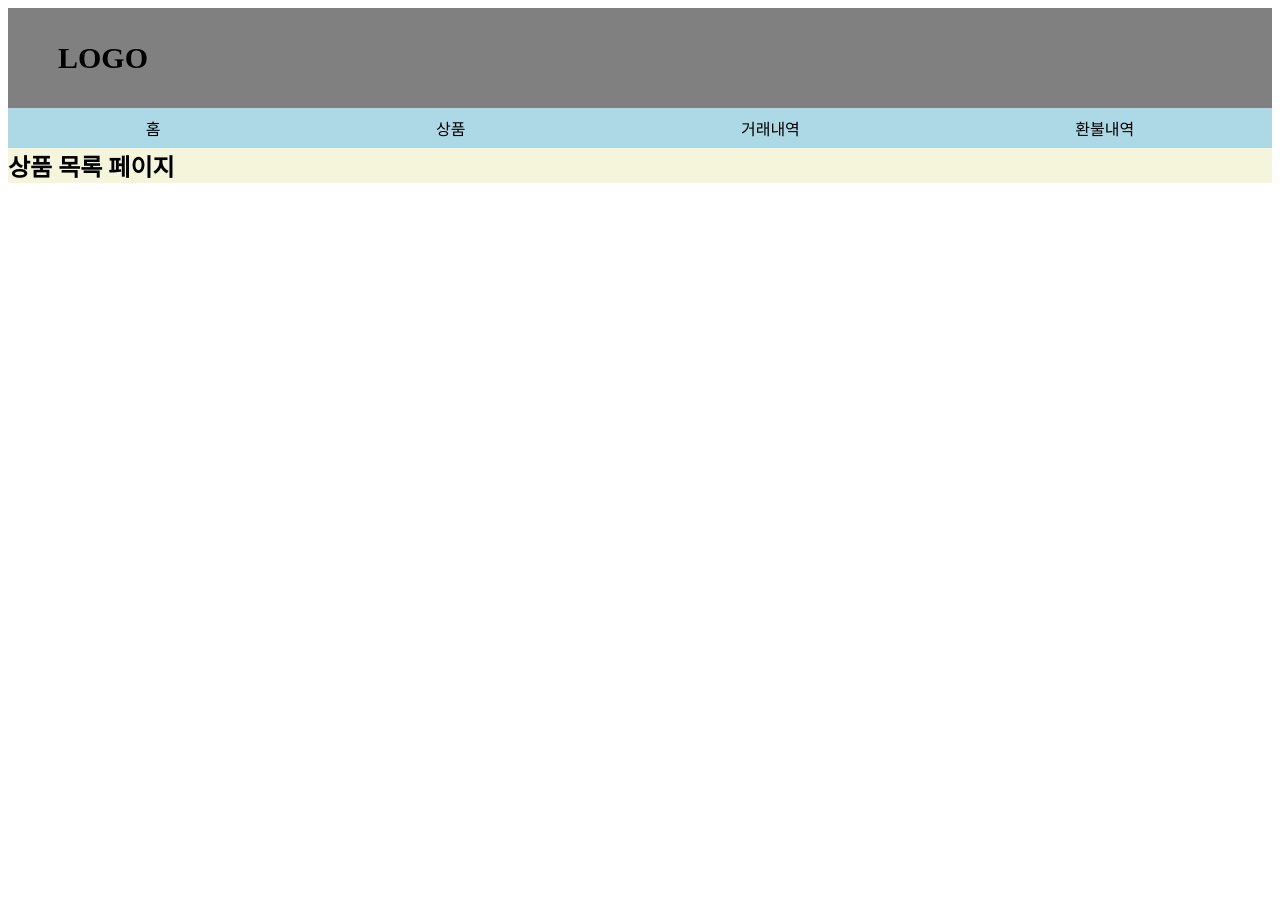
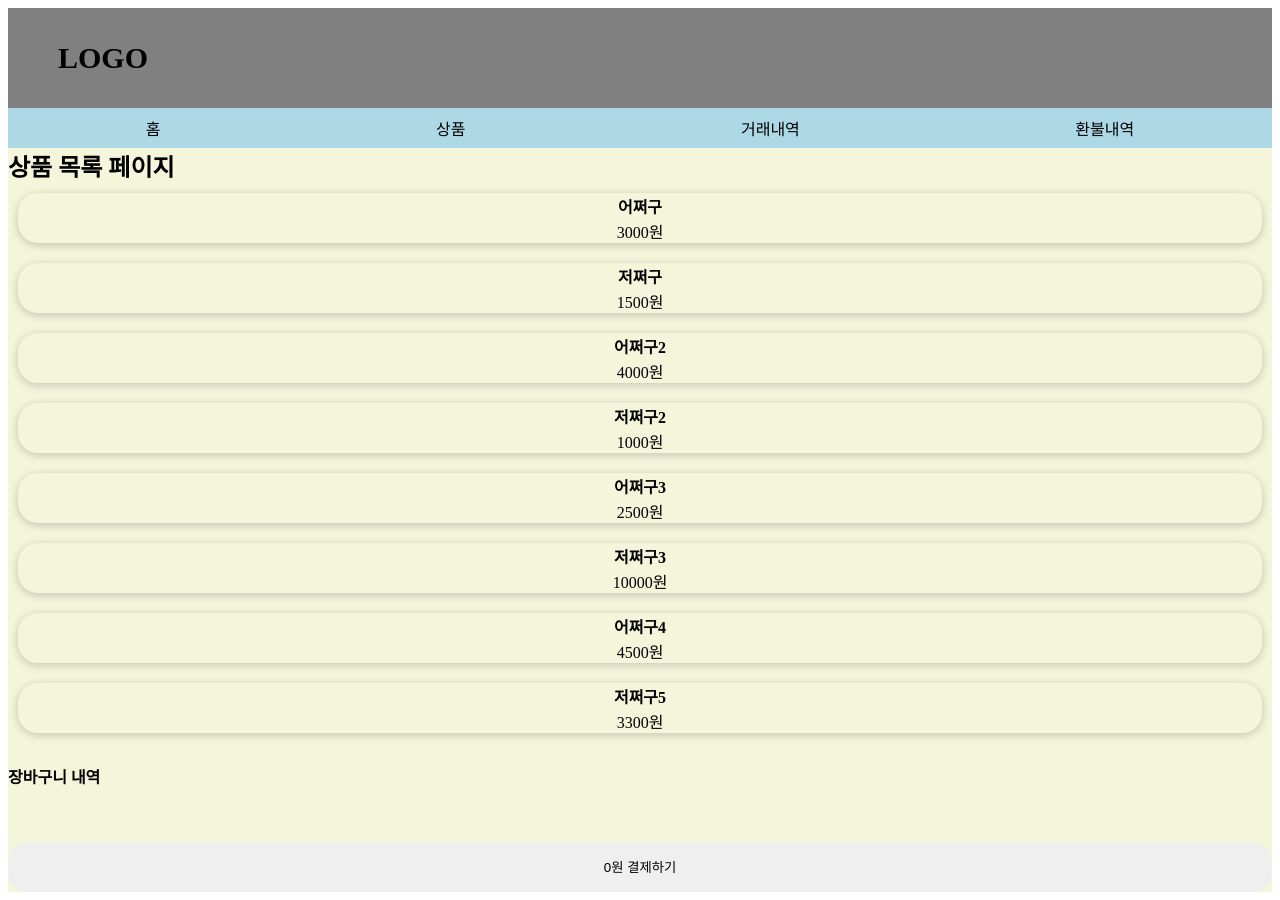
Before and after one commit to Chaemin-L/vue_practice, a Vue app: page /products in a window 1280 px wide. Before the commit the page ends 800 px from the top, so only its background shows below. Built offline with nearby package versions, Linux system fonts and the light colour scheme.

Commit message:
feat: 상품 목록 페이지 구현

```diff
--- a/src/App.vue
+++ b/src/App.vue
@@ -19,8 +19,14 @@ export default {
 }
 </script>
 
-<style scoped>
+<style>
 main {
     background-color: beige;
 }
+button:hover{
+  cursor: pointer;
+}
+button:active{
+  cursor: default;
+}
 </style>
--- a/src/common/CardView.vue
+++ b/src/common/CardView.vue
@@ -6,13 +6,14 @@
 
 <style scoped>
 div{
-    height: 50px;
+    min-height: 50px;
     display: flex;
     margin: 10px 10px;
     border-radius: 20px;
     box-shadow: 0 2px 10px rgba(0,0,0,0.2);
     justify-content: center;
     align-items: center;
+    text-align:center;
 }
 div:hover{
     zoom: 1.05;
--- a/src/components/Contents/ProductsContents.vue
+++ b/src/components/Contents/ProductsContents.vue
@@ -1,8 +1,74 @@
 <template>
     <h2>상품 목록 페이지</h2>
+    <div v-for="item of itemList" :key="item.id" @click="onClick(item)">
+        <card-view>
+            <strong>{{item.name}}</strong>{{ item.price }}원
+        </card-view>
+    </div>
+    <div>
+        <h4>장바구니 내역</h4>
+        <ul>
+            <li v-for="item of selectedList" :key="item.id">{{ item.name }} - {{ item.num }}</li>
+        </ul>
+    </div>
+    <button @click="onPay">{{sum}}원 결제하기</button>
 </template>
+<script setup>
+import {ref} from 'vue';
+import { itemList } from '../dummyData';
+import CardView from '../../common/CardView.vue';
+
+const sum = ref(0);
+const selectedList = ref([]);
+
+const onClick = (item) => {
+    const selectedItem = selectedList.value.find(select=>select.id===item.id);
+    if(selectedItem===undefined){
+        selectedList.value.push({...item, num: 1});
+    }
+    else{
+        selectedItem.num+=1;
+    }
+    sum.value+=item.price;
+}
+
+const onPay = () => {
+    if(sum.value===0) {
+        alert('상품을 담은 후 결제해주세요');
+    }
+    else{
+        console.log(`총 ${sum.value}원 결제!`);
+        const transactionList = JSON.parse(localStorage.getItem('transaction'))||[];
+        console.log(transactionList);
+        transactionList?.push({date: new Date().toISOString(), sum:sum.value, items: selectedList.value});
+
+        localStorage.setItem('transaction', JSON.stringify(transactionList));
+
+        sum.value = 0;
+        selectedList.value = [];
+    }
+};
+
+</script>
 <style scoped>
 h2{
     margin: 0;
 }
+div{
+    display: grid;
+}
+ul{
+    padding: 0;
+    list-style: none;
+    text-align: center;
+}
+button{
+    border: 0;
+    width: 100%;
+    height: 50px;
+    border-radius: 20px;
+}
+button:active{
+    background-color: darkgray;
+}
 </style>
```
